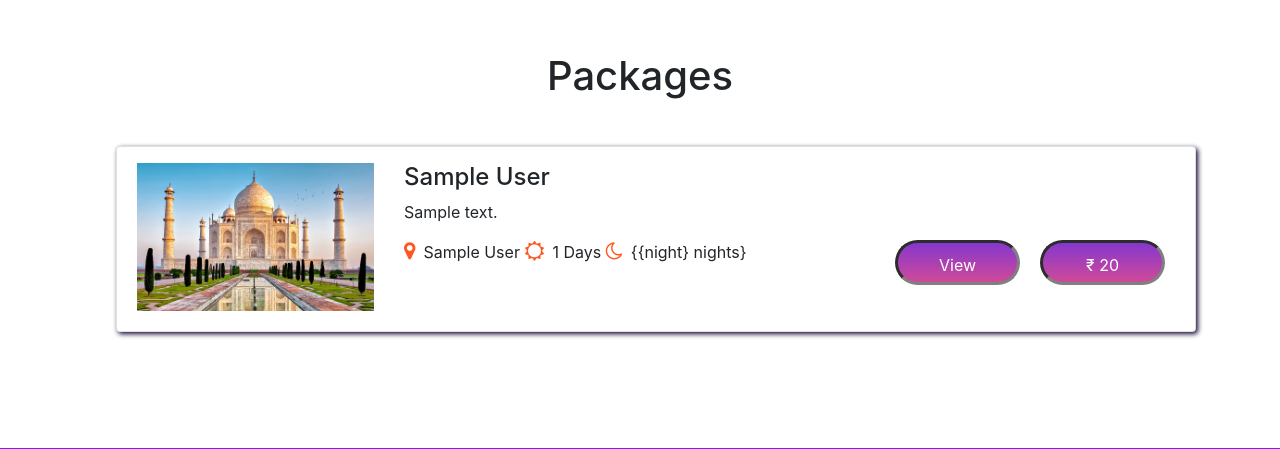
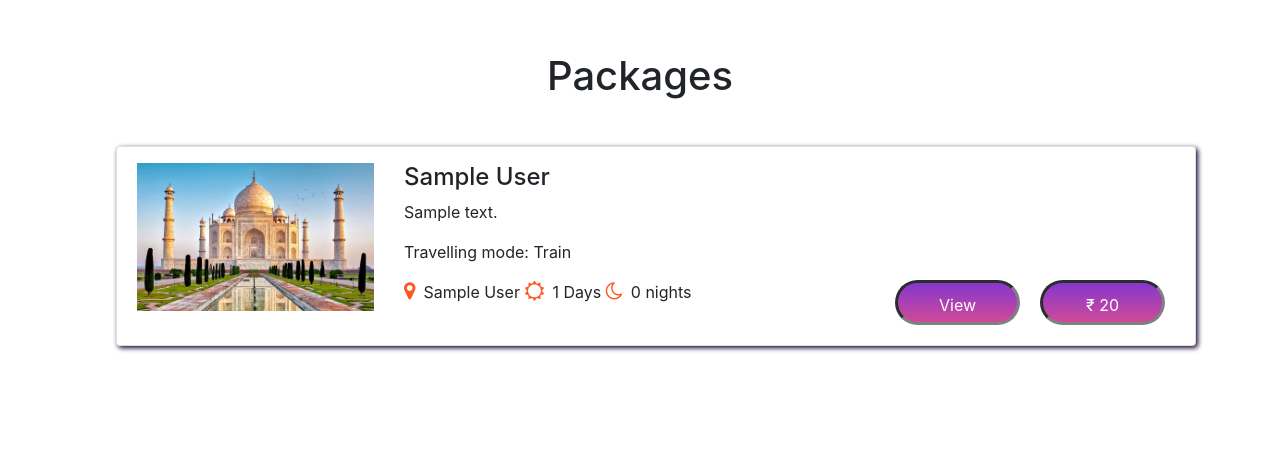
Before and after one commit to pritamrao746/tours_travels, a Django app: page /users/destination/1/ in a window 1280 px wide. Shown: the part 982-1431 px from the top of the page. Run offline with Django 3.2, Linux system fonts and the light colour scheme; tables that the repository leaves empty hold one stand-in row (values such as "Sample post"); some libraries are stand-ins or nearby versions.

Commit message:
Travel mode added

```diff
--- a/users/templates/users/destination.html
+++ b/users/templates/users/destination.html
@@ -63,28 +63,29 @@
     <section class="packages mt-0">
         <h1>Packages</h1>
         <div class="container">
-            {% for pack,night,price in packages %}
+            {% for pack,night,price,travel in packages %}
             <div class="col-12 col-md-12 m-3">
                 <div class="card pull-up">
                     <div class="card-content collapse show">
                         <div class="card-body pt-2">
                             <div class="row">
                                 <div class="col-md-3 col-12 pt-2 text-center">
-                                    <img src="{% static 'images/1.jpg' %}" alt="Card image cap" style="max-width:100%">
+                                    <img src="{% static 'images/1.jpg' %}" alt="Card image cap" style="max-width:100%; max-height:100%">
                                 </div>
                                 <div class="col-md-9 col-12 pt-2">
                                     <h4>{{pack.package_name}}</h4>
                                     <p>{{pack.description}}</p>
+                                    <p>Travelling mode: {{travel}}</p>
                                     <div class="icons">
                                         <span><i class="fa fa-map-marker mr-2"></i>{{pack.destination}}</span>
                                         <span><i class="fa fa-sun-o mr-2"></i>{{pack.number_of_days}} Days</span>
 
-                                        <span><i class="fa fa-moon-o mr-2"></i>{{night} nights}</span>
+                                        <span><i class="fa fa-moon-o mr-2"></i>{{night}} nights</span>
                                         <div class="price-dest">
                                             <p>₹ {{price}}</p>
 
                                         </div>
-                                        <a href="#">
+                                        <a href="{% url 'users-detail-package' pack.id %}">
                                             <div class="price-dest">
                                                 View
                                             </div>
--- a/users/views.py
+++ b/users/views.py
@@ -1,6 +1,9 @@
 from django.shortcuts import render,redirect,HttpResponse
+from django.contrib import messages
 from adminside.models import *
 from .forms import UserRegisterForm
+from django.http import HttpResponseRedirect
+from django.http import JsonResponse
 # Create your views here.
 
 def register(request):
@@ -33,28 +36,38 @@ def destination(request,id):
 	id=id
 	dest=Destination.objects.get(id=id)
 	packs=dest.package_set.all()
-	n=packs.count()
 	nights=[]
 	price=[]
+	travel=[]
 
 	for i in packs:
 		nights.append(i.number_of_days-1)
 		price.append(i.adult_price+i.accomodation.price_per_room)
+		mode=i.travel.travelling_mode
+		if(mode=="TN"):
+			travel.append("Train")
+		elif(mode=="FT"):
+			travel.append("Flight")
+		else:
+			travel.append("Bus")
 
-	packages=zip(packs,nights,price)
+	packages=zip(packs,nights,price,travel)
 
 
 	context={'dest':dest,'packages':packages}
 	return render(request,'users/destination.html',context)
 
 def search(request):
-	name=request.POST.get('search','')
-	name=name.lstrip()
-	name=name.rstrip()
-	dest=Destination.objects.filter(city__icontains=name) | Destination.objects.filter(state__icontains=name) | Destination.objects.filter(city__icontains=name)
-	print(dest[0].id)
-	return redirect('users-destination', id=dest[0].id)
-
+	try:
+		name=request.POST.get('search','')
+		name=name.lstrip()
+		name=name.rstrip()
+		dest=Destination.objects.filter(city__icontains=name) | Destination.objects.filter(state__icontains=name) | Destination.objects.filter(city__icontains=name)
+		print(dest[0].id)
+		return redirect('users-destination', id=dest[0].id)
+	except:
+		messages.error(request, 'No results found for your search request')
+		return HttpResponseRedirect(request.META.get('HTTP_REFERER'))
 
 
 def detail_package(request,package_id):
@@ -85,6 +98,7 @@ def detail_package(request,package_id):
 		itinerary_description = itinerary.itinerarydescription_set.all() # list of itineary days
 
 		context = {
+				'package':package,
 				'package_name':package_name,
 				'destination_name':destination_name,
 				'no_of_days':no_of_days,
@@ -100,7 +114,7 @@ def detail_package(request,package_id):
 				'itinerary_description':itinerary_description
 			}
 
-	except expression as e:
+	except:
 		return HttpResponse('<H1> An error ocuured in Database , Please try later </H1>')
 
 
```
Also changed, not shown: users/templates/users/index.html (+9 -0 lines), users/templates/users/package.html (+12 -4 lines).
